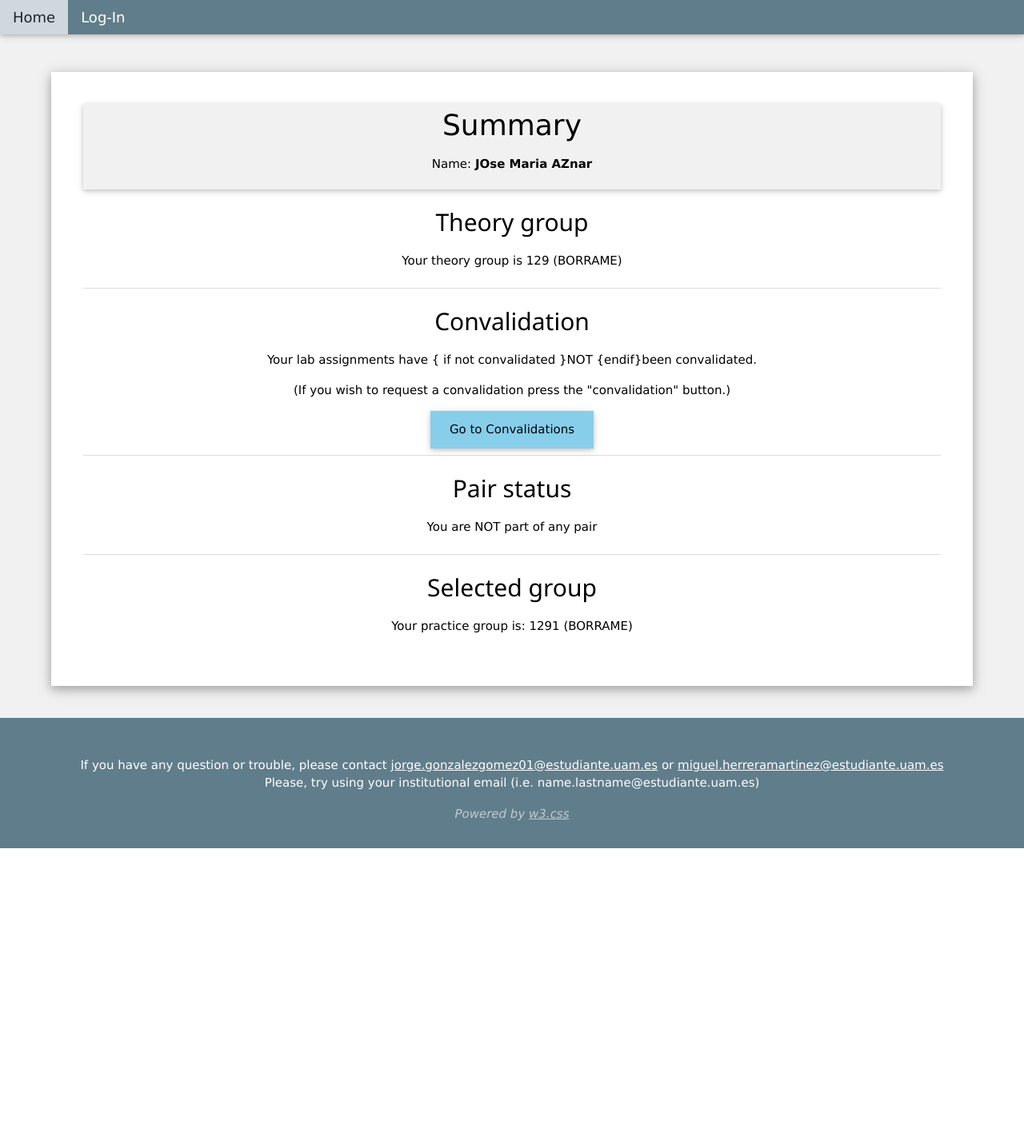
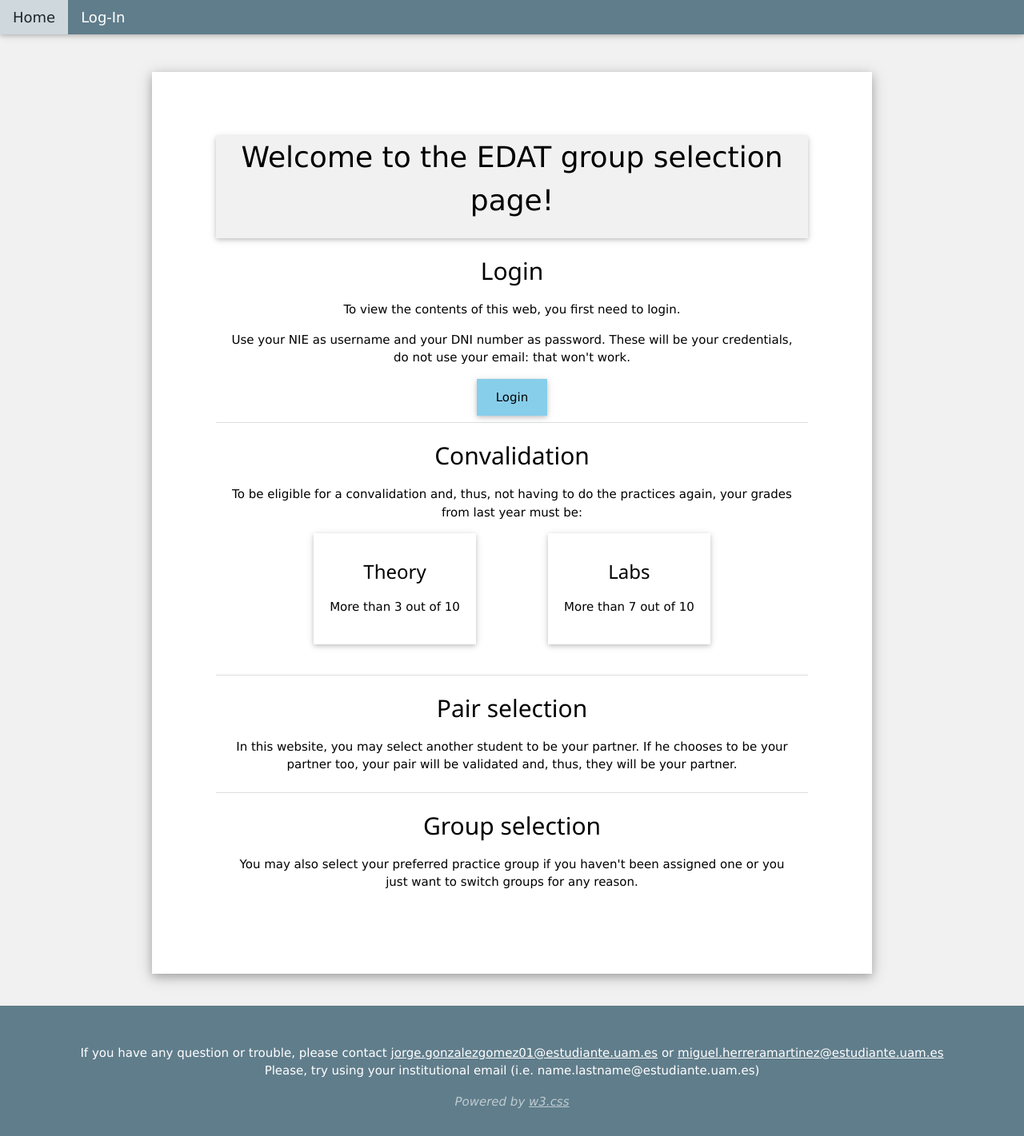
Before and after one commit to mherrera01/psi_1391_4_p3, a Django app: template templates/core/home.html in a window 1280 px wide. Shown: the whole page at 80% size. Before the commit the page ends 1061 px from the top, so only its background shows below. Run offline with Django 3.2, Linux system fonts and the light colour scheme; the template is opened without the code that fills it, so the values that code supplies are empty.

Commit message:
Falta applypair
Co-authored-by: Miguel Herrera Martinez <miguel.herreramartinez@estudiante.uam.es>

```diff
--- a/core/tests_services.py
+++ b/core/tests_services.py
@@ -52,7 +52,7 @@ PAIR_SERVICE = "applypair"
 PAIR_TITLE = 'Apply Pair'
 PAIR_SAME_USER = 'User has already selected a pair'
 PAIR_FORM_LABEL = 'secondMemberGroup'
-PAIR_SELECTION_ERROR='Could not process your request'
+PAIR_SELECTION_ERROR = 'Could not process your request'
 BREAK_SERVICE = "breakpair"
 BREAK_TITLE = 'Break Pair'
 BREAK_FORM_LABEL = 'myPair'
--- a/labassign/settings.py
+++ b/labassign/settings.py
@@ -138,3 +138,6 @@ USE_TZ = True
 STATIC_URL = '/static/'
 STATIC_ROOT = os.path.join(BASE_DIR, 'staticHeroku')
 STATICFILES_DIRS = [STATIC_DIR, ]
+
+# Login URL to redirect the users if they're not logged in
+LOGIN_URL = 'login'
--- a/templates/core/base.html
+++ b/templates/core/base.html
@@ -15,7 +15,7 @@
     <link rel="shortcut icon" type="image/png" href="{% static 'favicon.ico' %}" />
 </head>
 
-<body>
+<body class="w3-blue-gray">
     <!-- Top navigation bar -->
     <div class="w3-top">
         <div class="w3-bar w3-card w3-left-align w3-large w3-blue-gray">
@@ -29,9 +29,6 @@
             <a href="{% url 'applypair' %}"
                 class="psi-hover w3-bar-item w3-button w3-padding-medium w3-hover-white">Apply
                 Pair</a>
-            <a href="{% url 'breakpair' %}"
-                class="psi-hover w3-bar-item w3-button w3-padding-medium w3-hover-white">Apply
-                Pair</a>
             <a href="{% url 'applygroup' %}"
                 class="psi-hover w3-bar-item w3-button w3-padding-medium w3-hover-white">Apply
                 Group</a>
@@ -42,28 +39,34 @@
             {% endif %}
         </div>
     </div>
+
     <!-- Content -->
-    {% if error %}
-    <div id="error_popup" class="w3-modal" style="display: block;">
+    {% if msg %}
+    <div id="message_poup" class="w3-modal" style="display: block;">
         <div class="w3-modal-content w3-card-4 w3-animate-zoom" style="max-width:600px;">
             <!---->
             <div class="w3-center"><br>
-                <span onclick="document.getElementById('error_popup').style.display='none'"
+                <span onclick="document.getElementById('message_poup').style.display='none'"
                     class="w3-button w3-xlarge w3-hover-red w3-display-topright"
-                    title="Close error message">&times;</span>
+                    title="Close">&times;</span>
             </div>
             <div class="w3-center">
+                {% if isError %}
                 <h1 class="w3-text-red">Error</h1>
-                <p class="w3-large">{{error}}</p>
+                {% else %}
+                <h1 class="w3-text-gray">Message</h1>
+                {% endif %}
+                <p class="w3-large w3-text-black">{{msg}}</p>
             </div>
             <div class="w3-container w3-border-top w3-padding-16 w3-light-grey w3-center">
-                <button onclick="document.getElementById('error_popup').style.display='none'" type="button"
+                <button onclick="document.getElementById('message_poup').style.display='none'" type="button"
                     class="psi-hover w3-button w3-blue w3-hover-blue">OK, understood</button>
 
             </div>
         </div>
     </div>
     {% endif %}
+
     <div class="w3-container w3-center w3-light-gray" style="padding-top: 90px; padding-bottom: 40px">
         {% block content %}
         {% endblock %}
@@ -80,8 +83,10 @@
         </div>
         <!-- We thought it was fair to keep this notice, it's intentional, we didn't just copy-paste. -->
         <div class="w3-opacity"><i>Powered by <a href="https://www.w3schools.com/w3css/default.asp"
-                    target="_blank">w3.css</a></i></div>
+                    target="_blank">w3.css</a></i>
+        </div>
     </footer>
+
 </body>
 
 </html>
--- a/templates/core/home.html
+++ b/templates/core/home.html
@@ -6,33 +6,90 @@ Home
 {% endblock %}
 
 {% block content %}
-        <div class="w3-card-4 w3-content w3-white" style="padding:40px; max-width: 90vw">
+    <div class="w3-card-4 w3-content w3-white" style="padding:40px; max-width: 900px">
+        {% if user.is_authenticated %}
         <div class="w3-container w3-card w3-light-gray" style="padding-bottom: 20px;">
             <div class="w3-xxlarge">Summary</div>
-                <div style="padding-top: 10px;">Name: <b>JOse Maria AZnar</b></div>
+            <div style="padding-top: 10px;">Name: <b>{{student.first_name}} {{student.last_name}}</b></div>
         </div>
         <ul class="w3-ul">
             <li>
                 <h2>Theory group</h2>
-                    <p>Your theory group is 129 (BORRAME)</p>
+                <p>Your theory group is <b>{{student.theoryGroup}}</b></p>
             </li>
             <li>
                 <h2>Convalidation</h2>
-                    <p>Your lab assignments have { if not convalidated }NOT {endif}been convalidated.</p>
+                <p>Your lab assignments have {% if not student.convalidationGranted %}NOT {% endif %}been convalidated.</p>
+                {% if not student.convalidationGranted %}
                 <p>(If you wish to request a convalidation press the "convalidation" button.)</p>
-                    <!-- {% url 'convalidation' %} -->
                 <a class="psi-hover w3-card w3-button w3-light-blue w3-padding-large w3-hover-light-blue w3-hover-shadow"
-                       href="google.com" style="cursor: pointer; text-decoration: none;">Go to Convalidations</a>
+                    href="{% url 'convalidation' %}" style="cursor: pointer; text-decoration: none;">Convalidation request page</a>
+                {% endif %}
             </li>
             <li>
                 <h2>Pair status</h2>
+                {% if pair %}
+                <p>You're part of the following pair:</p>
+                <p>{{pair}}</p>
+                    {% if pair.convalidated is False %}
+                    <p><b>{{pair.student2}}</b> has NOT accepted this pair</p>
+                    {% endif %}
+                {% else %}
                 <p>You are NOT part of any pair</p>
+                <a class="psi-hover w3-card w3-button w3-light-blue w3-padding-large w3-hover-light-blue w3-hover-shadow"
+                    href="{% url 'applypair' %}" style="cursor: pointer; text-decoration: none;">Pair application page</a>
+                {% endif %}
             </li>
             <li>
                 <h2>Selected group</h2>
-                    <p>Your practice group is: 1291 (BORRAME)</p>
+                {% if student.labGroup %}
+                <p>Your practice group is: {{student.labGroup}}</p>
+                {% else %}
+                <p>You are NOT part of any practice group</p>
+                <a class="psi-hover w3-card w3-button w3-light-blue w3-padding-large w3-hover-light-blue w3-hover-shadow"
+                    href="{% url 'applygroup' %}" style="cursor: pointer; text-decoration: none;">Group application page</a>
+                {% endif %}
             </li>
 
         </ul>
+        {% else %}
+        <div class="w3-content w3-white" style="padding:40px; max-width: 850px">
+
+            <div class="w3-container w3-card w3-light-gray" style="padding-bottom: 20px;">
+                <div class="w3-xxlarge">Welcome to the EDAT group selection page!</div>
+                </div>
+                <ul class="w3-ul">
+                    <li>
+                        <h2>Login</h2>
+                        <p>To view the contents of this web, you first need to login.</p>
+                        <p>Use your NIE as username and your DNI number as password. These will be your credentials, do not use your email: that won't work.</p>
+                        <a class="psi-hover w3-card w3-button w3-light-blue w3-padding-large w3-hover-light-blue w3-hover-shadow"
+                        href="{% url 'login' %}" style="cursor: pointer; text-decoration: none;">Login</a>
+                    </li>
+                    <li>
+                        <h2>Convalidation</h2>
+                        <p>To be eligible for a convalidation and, thus, not having to do the practices again, your grades from last year must be:</p>
+                        <div class="w3-container" style="display: flex; justify-content: space-between; padding-bottom:30px;">
+                            <div class="w3-card" style="padding:20px; max-width: 90vw">
+                                <h3>Theory</h3>
+                                <p>More than 3 out of 10</p>
+                            </div>
+                            <div class="w3-card" style="padding:20px; max-width: 90vw">
+                                <h3>Labs</h3>
+                                <p>More than 7 out of 10</p>
+                            </div>
+                        </div>
+                    <li>
+                        <h2>Pair selection</h2>
+                        <p>In this website, you may select another student to be your partner. If he chooses to be your partner too, your pair will be validated and, thus, they will be your partner.</p>
+                    </li>
+                    <li>
+                        <h2>Group selection</h2>
+                        <p>You may also select your preferred practice group if you haven't been assigned one or you just want to switch groups for any reason.</p>
+                    </li>
+                </ul>
+        </div>
+
+        {% endif %}
     </div>
 {% endblock %}
```
Also changed, not shown: core/models.py (+40 -9 lines), core/views.py (+82 -16 lines), templates/core/applygroup.html (added, +26 -0 lines), templates/core/convalidation.html (added, +37 -0 lines), templates/core/login.html (+5 -3 lines), static/psi.css (line endings or trailing spaces). Lines whose indentation alone changed are shown as unchanged.
